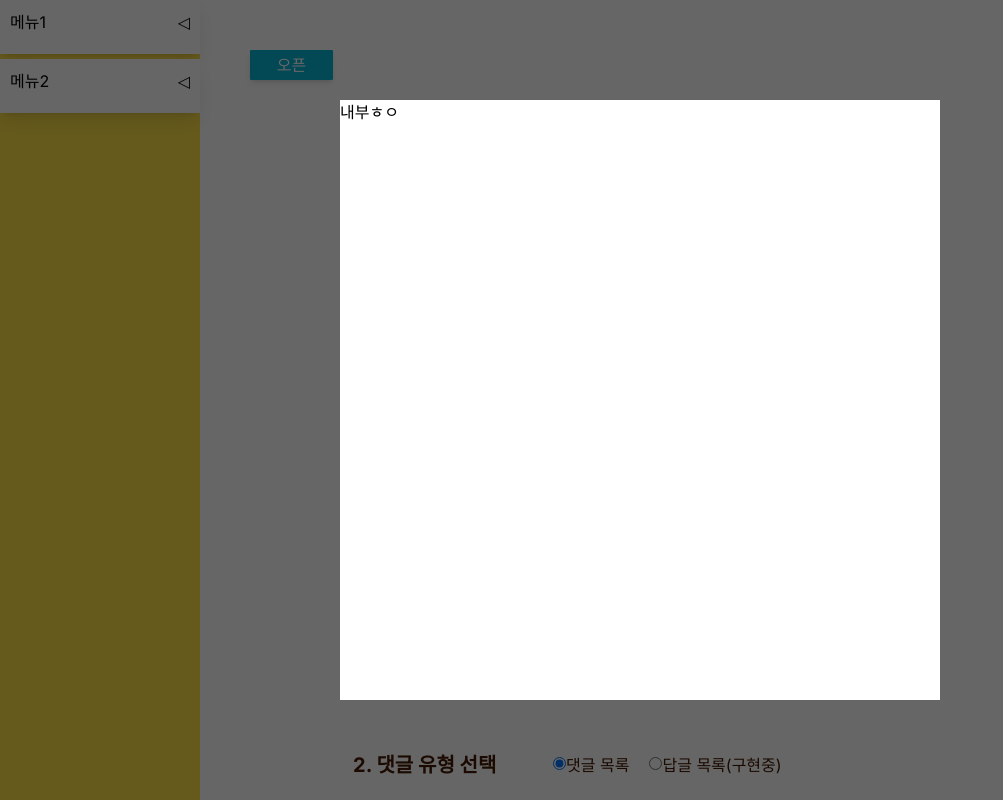
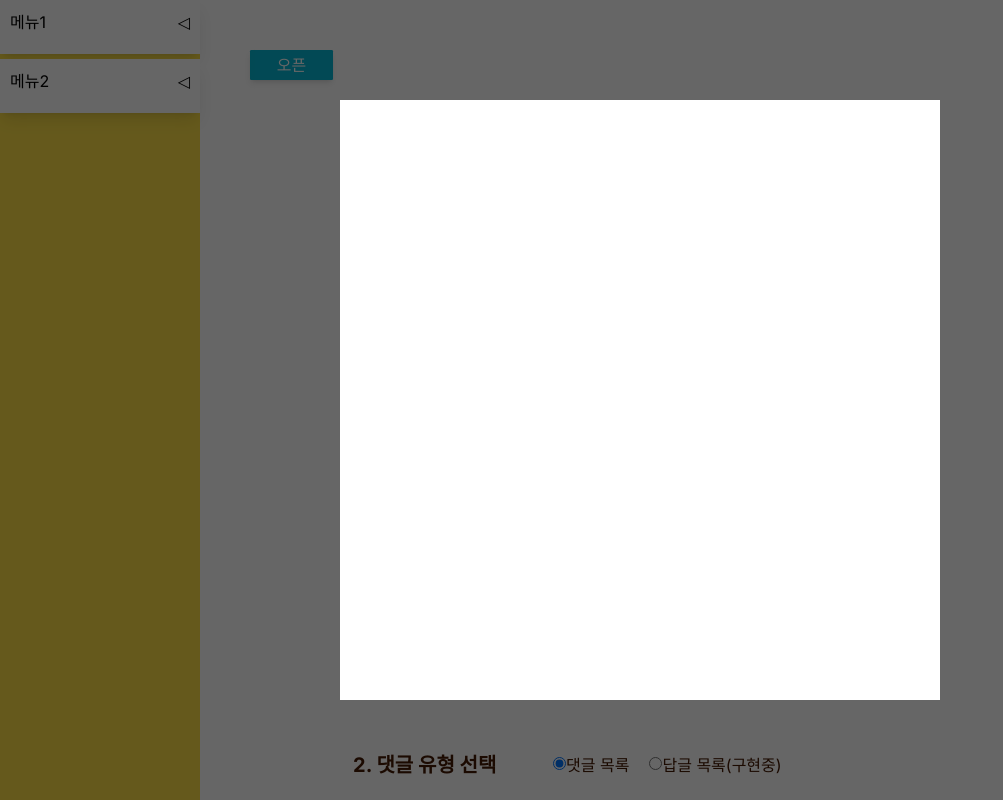
Before and after one commit to loevray/loevray-s-lab, a Next.js app: page /youtube-comment-raffle in a window 1280 px wide. Both pictures are taken after a click on the button "오픈". Shown: the top 800 px of the page, without its empty margins (0-1003 px from the left). Built offline with nearby package versions, Linux system fonts and the light colour scheme.

Commit message:
Refactor: useClickAway hook add click awaya condition

```diff
--- a/src/app/ui/common/modal/Modal.tsx
+++ b/src/app/ui/common/modal/Modal.tsx
@@ -1,6 +1,13 @@
 import { createPortal } from "react-dom";
 import Portal from "../Portal/Portal";
-import { useRef } from "react";
+import {
+  Children,
+  ReactNode,
+  RefObject,
+  cloneElement,
+  isValidElement,
+  useRef,
+} from "react";
 import useControlled from "@/hooks/useControlled";
 import useClickAway from "@/hooks/useClickAway";
 
@@ -8,16 +15,27 @@ interface ModalProps {
   open: boolean;
   onClose: () => void;
 }
+
 const Modal = ({ open, onClose }: ModalProps) => {
   const clickAwayRef = useRef<HTMLDivElement>(null);
-  useClickAway({ clickAwayRef, onClickAway: onClose });
+  useClickAway({
+    clickAwayRef,
+    onClickAway: onClose,
+    clickAwayCondition: (e, element) => {
+      if (element.firstChild?.contains(e.target as Node)) {
+        return false;
+      }
+      return true;
+    },
+  });
   return (
     open && (
       <Portal>
-        <div className="w-screen h-screen bg-black bg-opacity-60 z-50 absolute top-0 left-0 flex justify-center items-center">
-          <div ref={clickAwayRef} className="w-60 h-60 bg-white">
-            내부ㅎㅇ
-          </div>
+        <div
+          ref={clickAwayRef}
+          className="w-screen h-screen bg-black bg-opacity-60 z-50 absolute top-0 left-0 flex justify-center items-center"
+        >
+          <div className="w-60 h-60 bg-white"></div>
         </div>
       </Portal>
     )
--- a/src/hooks/useClickAway.tsx
+++ b/src/hooks/useClickAway.tsx
@@ -3,12 +3,22 @@ import { RefObject, useEffect } from "react";
 interface UseClickAwayProps {
   clickAwayRef: RefObject<HTMLElement>;
   onClickAway: () => void;
+  clickAwayCondition?: (e: MouseEvent, element: HTMLElement) => boolean;
 }
 
-const useClickAway = ({ clickAwayRef, onClickAway }: UseClickAwayProps) => {
+const useClickAway = ({
+  clickAwayRef,
+  onClickAway,
+  clickAwayCondition,
+}: UseClickAwayProps) => {
   const handleClickAway = (e: MouseEvent) => {
     const element = clickAwayRef.current;
     if (!element) return;
+
+    if (clickAwayCondition?.(e, element)) {
+      onClickAway();
+      return;
+    }
 
     if (!element.contains(e.target as Node)) {
       onClickAway();
```
